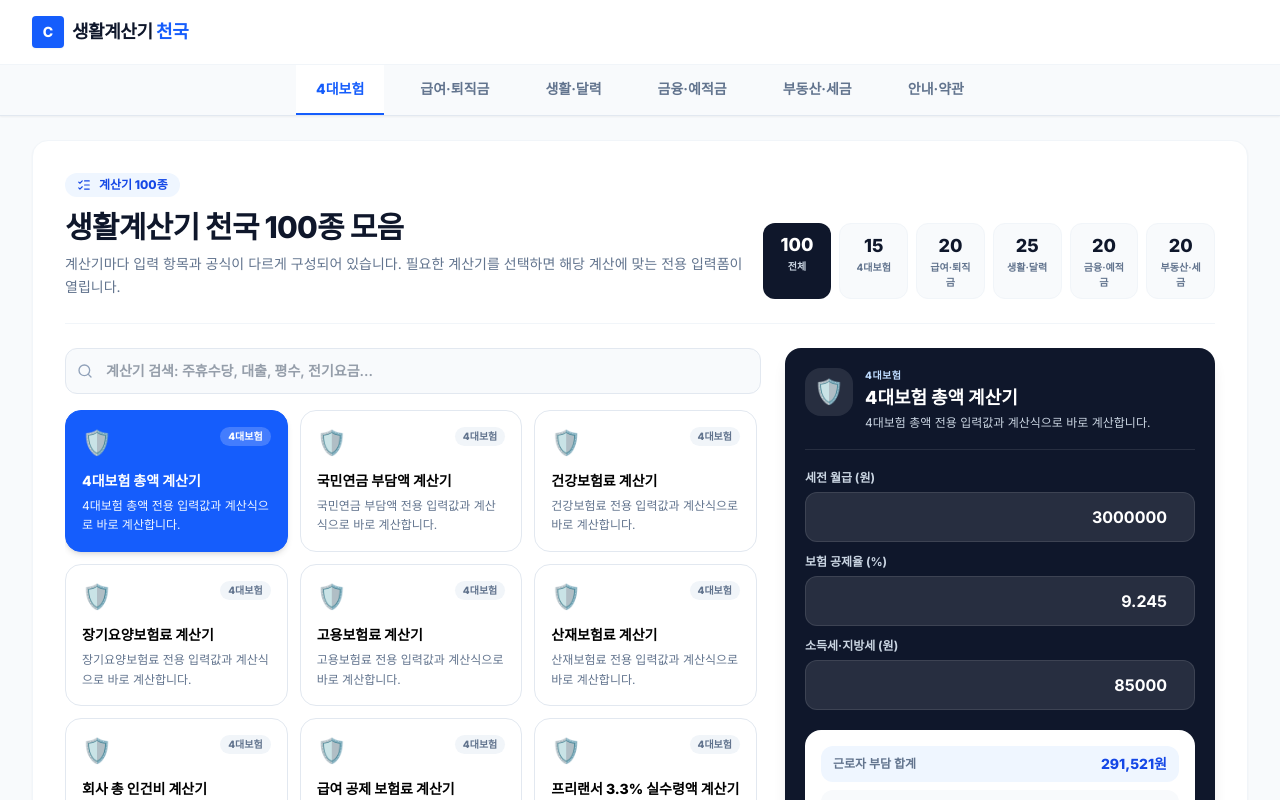
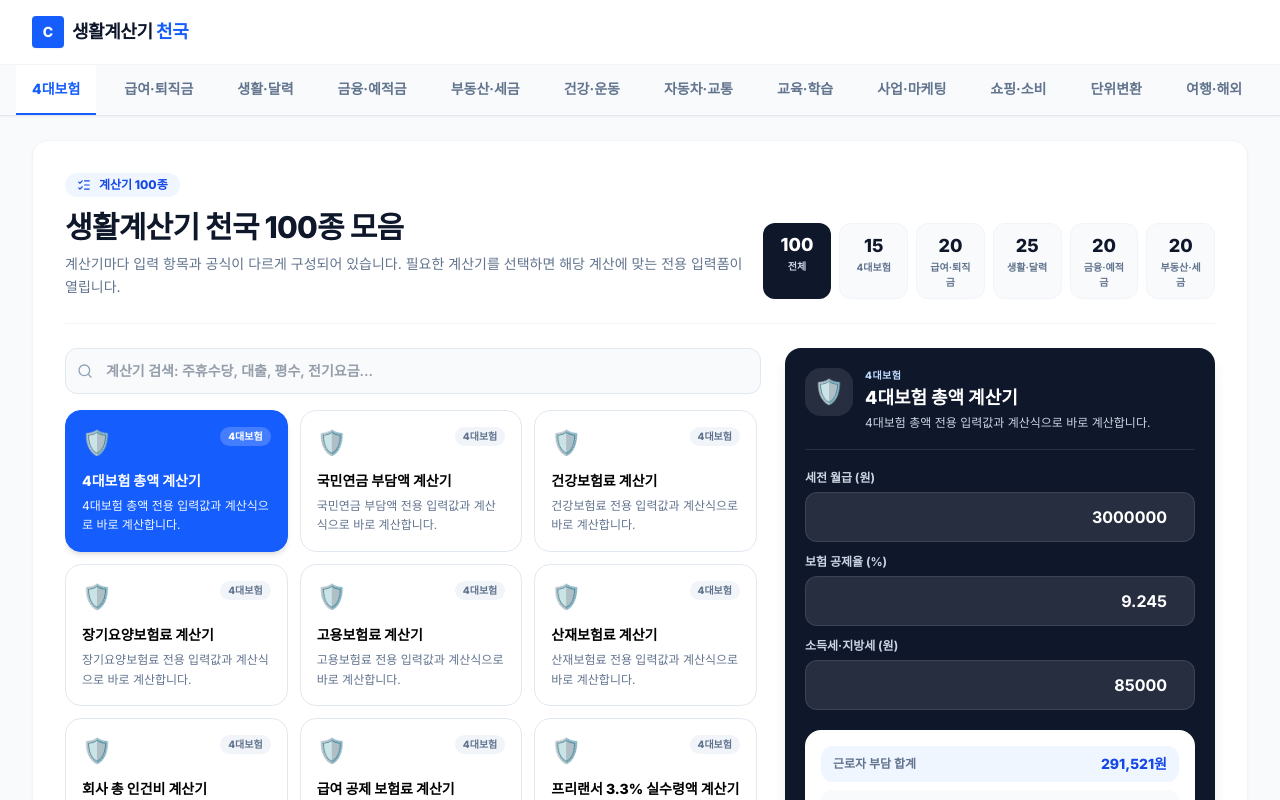
Before and after one commit to apark12321-ux/life-calc, a React (Vite) app: page / in a window 1280 px wide. Shown: the top 800 px of the page. Built offline with nearby package versions, Linux system fonts and the light colour scheme.

Commit message:
Expand navigation categories

```diff
--- a/src/components/Navigation.tsx
+++ b/src/components/Navigation.tsx
@@ -13,6 +13,13 @@ const categories: Array<{ id: CategoryType; label: string }> = [
   { id: 'life', label: '생활·달력' },
   { id: 'finance', label: '금융·예적금' },
   { id: 'property', label: '부동산·세금' },
+  { id: 'health', label: '건강·운동' },
+  { id: 'auto', label: '자동차·교통' },
+  { id: 'education', label: '교육·학습' },
+  { id: 'business', label: '사업·마케팅' },
+  { id: 'shopping', label: '쇼핑·소비' },
+  { id: 'unit', label: '단위변환' },
+  { id: 'travel', label: '여행·해외' },
   { id: 'policy', label: '안내·약관' }
 ];
 
@@ -23,27 +30,16 @@ export default function Navigation({ currentCategory, onSelectCategory }: Naviga
         <div className="flex items-center h-16">
           <div className="flex items-center space-x-2 cursor-pointer" onClick={() => onSelectCategory('insurance')}>
             <div className="w-8 h-8 bg-blue-600 rounded flex items-center justify-center text-white font-black text-sm shadow-xs">C</div>
-            <span className="text-lg font-extrabold tracking-tight text-slate-900">
-              생활계산기 <span className="text-blue-600">천국</span>
-            </span>
+            <span className="text-lg font-extrabold tracking-tight text-slate-900">생활계산기 <span className="text-blue-600">천국</span></span>
           </div>
         </div>
       </div>
-
       <div className="bg-slate-50 border-t border-slate-100 overflow-x-auto whitespace-nowrap scrollbar-none flex">
-        <div className="max-w-7xl mx-auto px-4 flex space-x-1 sm:space-x-4">
+        <div className="max-w-7xl mx-auto px-4 flex space-x-1 sm:space-x-3">
           {categories.map((cat) => {
             const isActive = currentCategory === cat.id;
             return (
-              <button
-                key={cat.id}
-                onClick={() => onSelectCategory(cat.id)}
-                className={`py-3.5 px-3 md:px-5 text-sm font-bold border-b-2 transition-all inline-flex items-center space-x-1.5 ${
-                  isActive
-                    ? 'border-blue-600 text-blue-600 bg-white font-extrabold'
-                    : 'border-transparent text-slate-500 hover:text-slate-900 hover:border-slate-300'
-                }`}
-              >
+              <button key={cat.id} onClick={() => onSelectCategory(cat.id)} className={`py-3.5 px-3 md:px-4 text-sm font-bold border-b-2 transition-all inline-flex items-center space-x-1.5 ${isActive ? 'border-blue-600 text-blue-600 bg-white font-extrabold' : 'border-transparent text-slate-500 hover:text-slate-900 hover:border-slate-300'}`}>
                 <span>{cat.label}</span>
               </button>
             );
```
